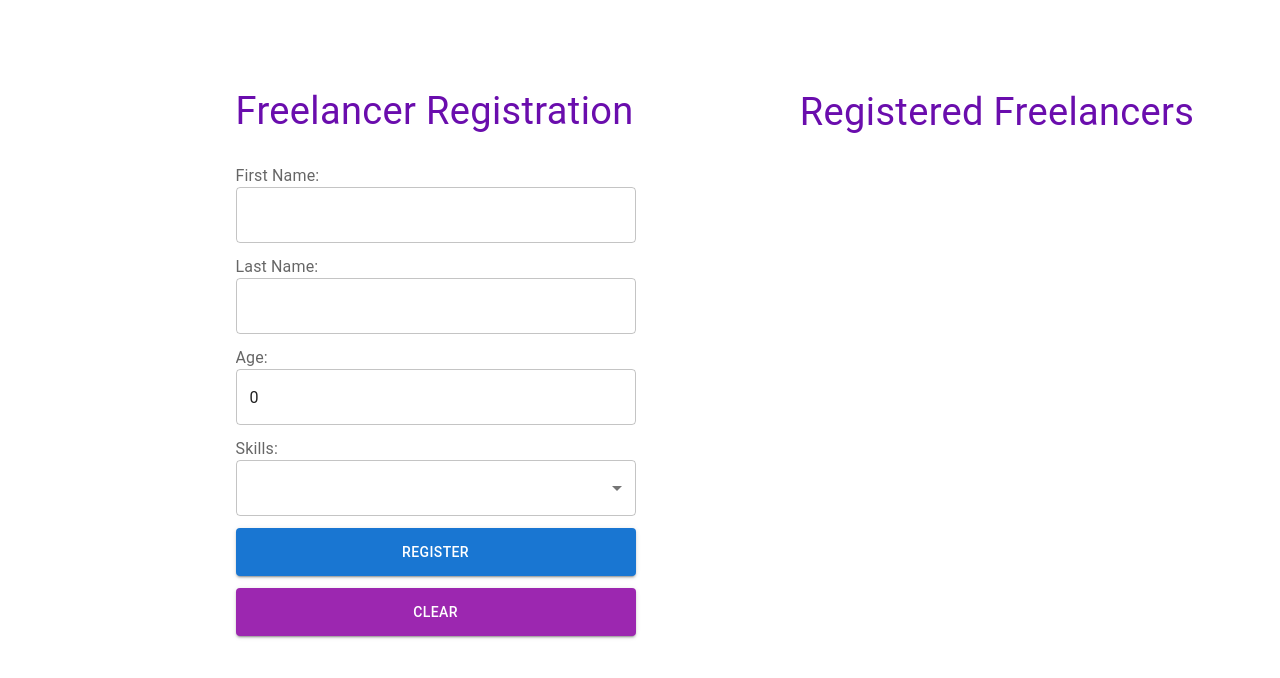
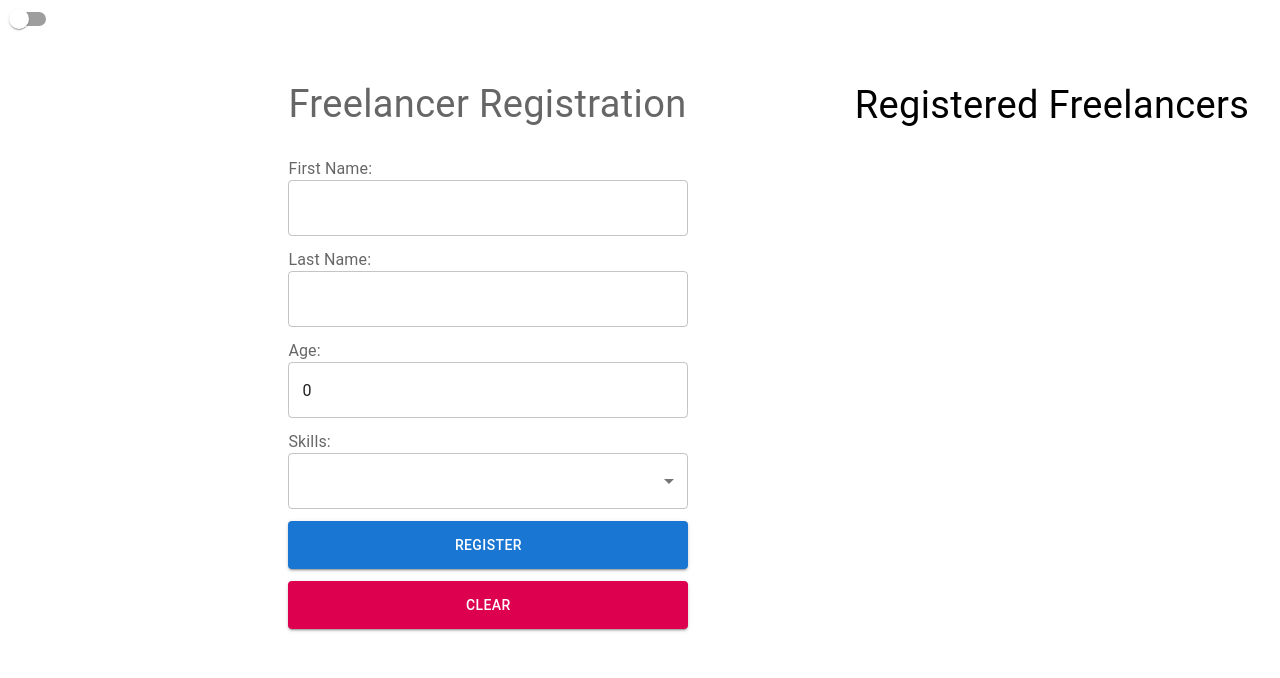
Before and after one commit to proga-react-practice/epsilon-volodymyr-misuyra, a React (Vite) app in the folder vite-project/: page / in a window 1280 px wide. Shown: the top 678 px of the page. Built offline with nearby package versions, Linux system fonts and the light colour scheme.

Commit message:
add light/dark theme

```diff
--- a/vite-project/src/App.tsx
+++ b/vite-project/src/App.tsx
@@ -2,9 +2,13 @@ import React, { useState } from 'react';
 import RegistrationForm from './components/reg_form';
 import FreelancerList from './components/cards';
 import { Freelancer } from './components/Freelancer';
-import './index.css'
+import { ThemeProvider} from '@mui/material/styles';
+import { lightTheme, darkTheme } from './themes';
+import Switch from '@mui/material/Switch';
+import CssBaseline from '@mui/material/CssBaseline';
 
 const App: React.FC = () => {
+  const [darkMode, setDarkMode] = useState(false);
   const [freelancers, setFreelancers] = useState<Freelancer[]>([]);
 
   const handleDelete = (index: number) => {
@@ -13,11 +17,26 @@ const App: React.FC = () => {
     setFreelancers(updatedFreelancers);
   };
 
+  const toggleDarkMode = () => {
+    setDarkMode(prevDarkMode => !prevDarkMode);
+  };
+
+  const theme = darkMode ? darkTheme : lightTheme;
+
   return (
-    <div className='maindiv'>
-      <RegistrationForm setFreelancers={setFreelancers} />
-      <FreelancerList freelancers={freelancers} onDelete={handleDelete} />
-    </div>
+    <ThemeProvider theme={theme}>
+      <CssBaseline />
+      <div className={`maindiv ${darkMode ? 'dark-background' : 'light-background'}`}>
+        <Switch
+          checked={darkMode}
+          onChange={toggleDarkMode}
+          color="primary"
+          inputProps={{ 'aria-label': 'toggle dark mode' }}
+        />
+        <RegistrationForm setFreelancers={setFreelancers} />
+        <FreelancerList freelancers={freelancers} onDelete={handleDelete} />
+      </div>
+    </ThemeProvider>
   );
 };
 
--- a/vite-project/src/components/cards.tsx
+++ b/vite-project/src/components/cards.tsx
@@ -13,7 +13,7 @@ interface Props {
 const FreelancerList: React.FC<Props> = ({ freelancers, onDelete }) => {
   return (
     <Box sx={{ ml:'13%', mt:'6%' }}>
-      <Typography sx={{ fontSize: '38px', color: '#6a0dad', marginBottom: '26px', fontFamily:'Roboto' }}>Registered Freelancers</Typography>
+      <Typography sx={{ fontSize: '38px', marginBottom: '26px', fontFamily:'Roboto' }}>Registered Freelancers</Typography>
       {freelancers.map((freelancer, index) => (
         <Card key={index} className="freelancer-card" sx={{width:'500px', mb:'24px', height:'180px'}}>
           <CardContent sx={{ p: 2 }}>
--- a/vite-project/src/components/reg_form.tsx
+++ b/vite-project/src/components/reg_form.tsx
@@ -41,11 +41,11 @@ const RegistrationForm: React.FC<Props> = ({ setFreelancers }) => {
   };
 
 return (
-  <Box sx={{ml:'18%', mt:'6%'}}>
-    <InputLabel variant="standard" style={{ fontSize: '38px', color: '#6a0dad', marginBottom: '26px', fontFamily:'Roboto' }}>Freelancer Registration</InputLabel>
+  <Box sx={{ml:'18%', mt:'6%'}} color="secondary">
+    <InputLabel variant="standard" style={{ fontSize: '38px', marginBottom: '26px', fontFamily:'Roboto' }}>Freelancer Registration</InputLabel>
     <form onSubmit={handleSubmit}>
       <FormGroup>
-        <Box sx={{mb:'12px'}}>
+        <Box sx={{mb:'12px'}} >
           <InputLabel htmlFor="firstName">First Name:</InputLabel>
           <TextField type="text" sx={{width:"400px",}} id="firstName" name="firstName" value={formData.firstName} onChange={handleInputChange} required />
         </Box>
--- a/vite-project/src/index.css
+++ b/vite-project/src/index.css
@@ -1,3 +1,12 @@
 .maindiv{
     display: flex;
 }
+.dark-background {
+    background-color: black;
+    color: white;
+  }
+
+  .light-background {
+    background-color: white;
+    color: black;
+  }
--- /dev/null
+++ b/vite-project/src/themes.tsx
@@ -0,0 +1,32 @@
+import { createTheme } from '@mui/material/styles';
+
+export const lightTheme = createTheme({
+  palette: {
+    mode: 'light',
+    primary: {
+      main: '#1976d2',
+    },
+    secondary: {
+      main: '#dc004e',
+    },
+    background: {
+      default: '#ffffff',
+    },
+  },
+});
+
+
+export const darkTheme = createTheme({
+  palette: {
+    mode: 'dark',
+    primary: {
+      main: '#ffff',
+    },
+    secondary: {
+      main: '#ffff',
+    },
+    background: {
+      default: '#000000',
+    },
+  },
+});
```
